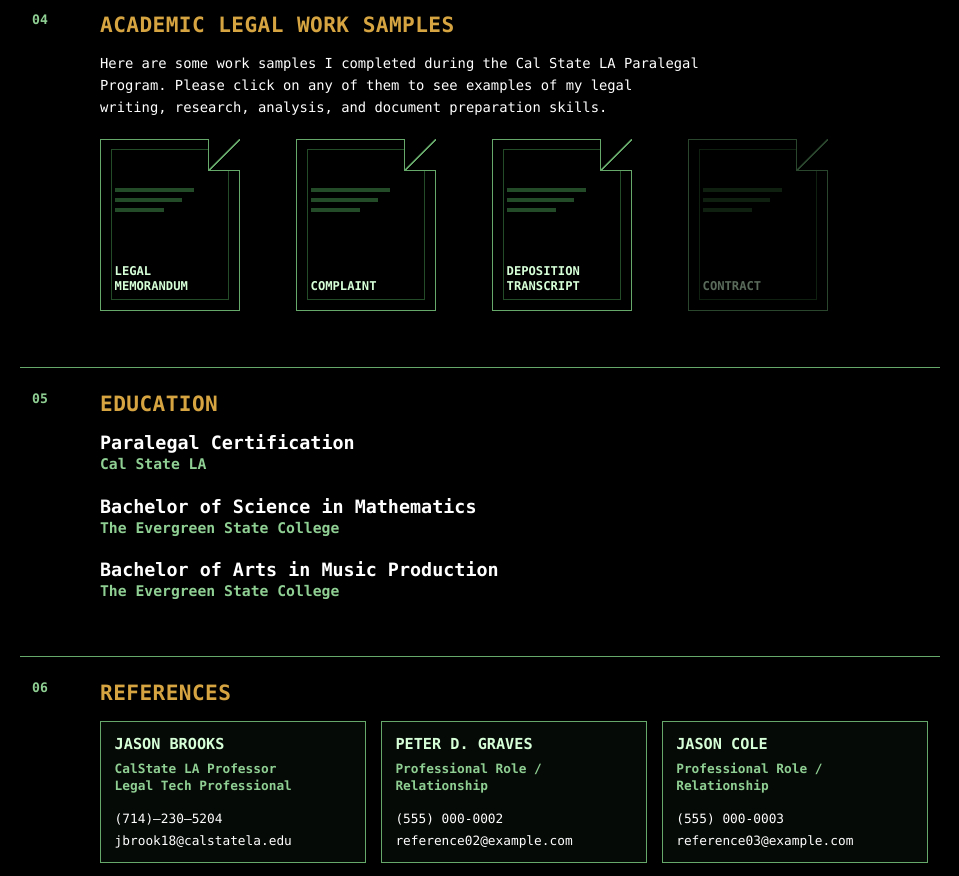
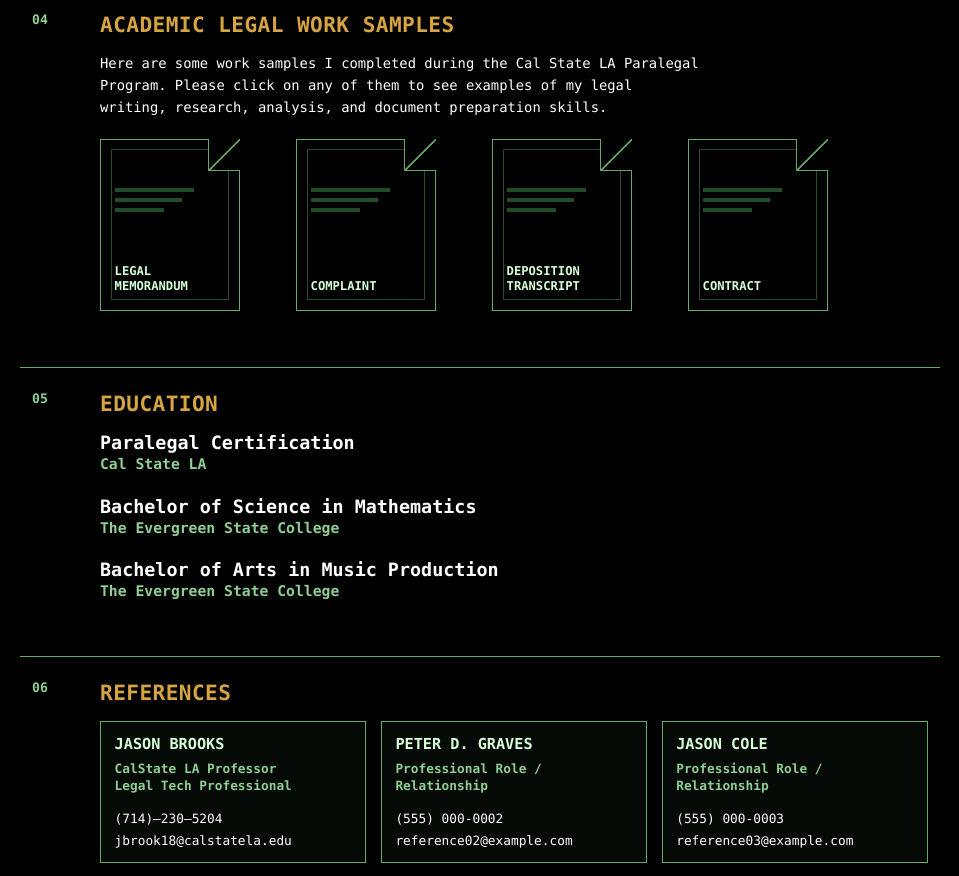
Before and after one commit to nonmammalcamel/digital_resume, a Next.js app: page / in a window 1280 px wide. Shown: the part 1780-2656 px from the top of the page, without its empty margins (160-1119 px from the left). Built offline with nearby package versions, Linux system fonts and the light colour scheme.

Commit message:
Add contract work sample

```diff
--- a/src/content/site-content.ts
+++ b/src/content/site-content.ts
@@ -197,7 +197,8 @@ export const siteContent = {
       },
       {
         id: 'contract',
-        title: 'Contract'
+        title: 'Contract',
+        href: '/work-samples/contract.pdf'
       }
     ]
   },
```
Also changed, not shown: 1 other file (tests, documents, lock files or other folders).
